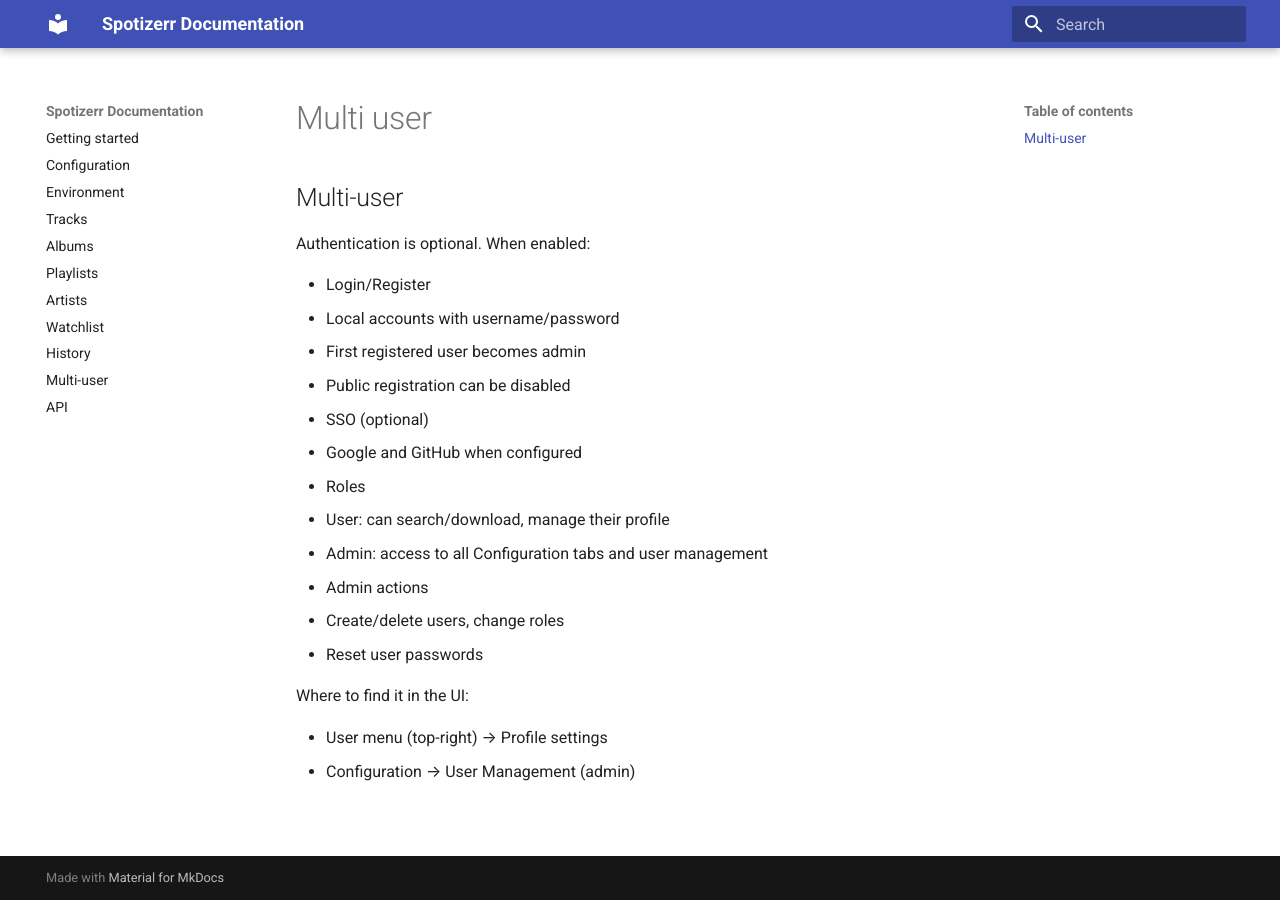
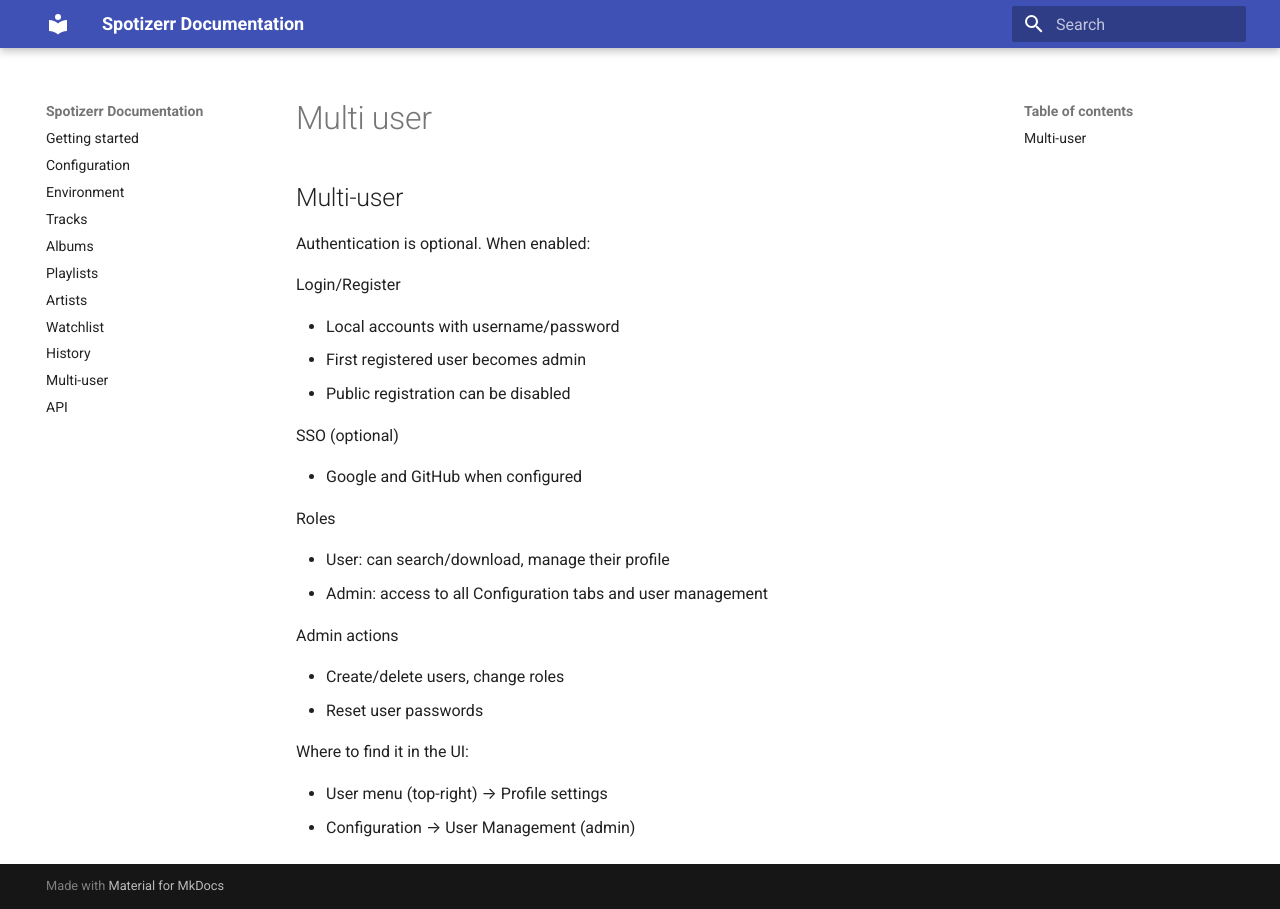
Before and after one commit to spotizerr-dev/spotizerr, an MkDocs documentation site: the page built from docs/user/multi-user.md, in a window 1280 px wide. Built offline with MkDocs 1.6.1 and Material for MkDocs 9.7.7, drawn with Linux system fonts in a browser that asks for light colours.

Commit message:
chore(docs): more formatting

```diff
--- a/docs/user/multi-user.md
+++ b/docs/user/multi-user.md
@@ -2,19 +2,23 @@
 
 Authentication is optional. When enabled:
 
-- Login/Register
+Login/Register
+
   - Local accounts with username/password
   - First registered user becomes admin
   - Public registration can be disabled
 
-- SSO (optional)
+SSO (optional)
+
   - Google and GitHub when configured
 
-- Roles
+Roles
+
   - User: can search/download, manage their profile
   - Admin: access to all Configuration tabs and user management
 
-- Admin actions
+Admin actions
+
   - Create/delete users, change roles
   - Reset user passwords
 
```
